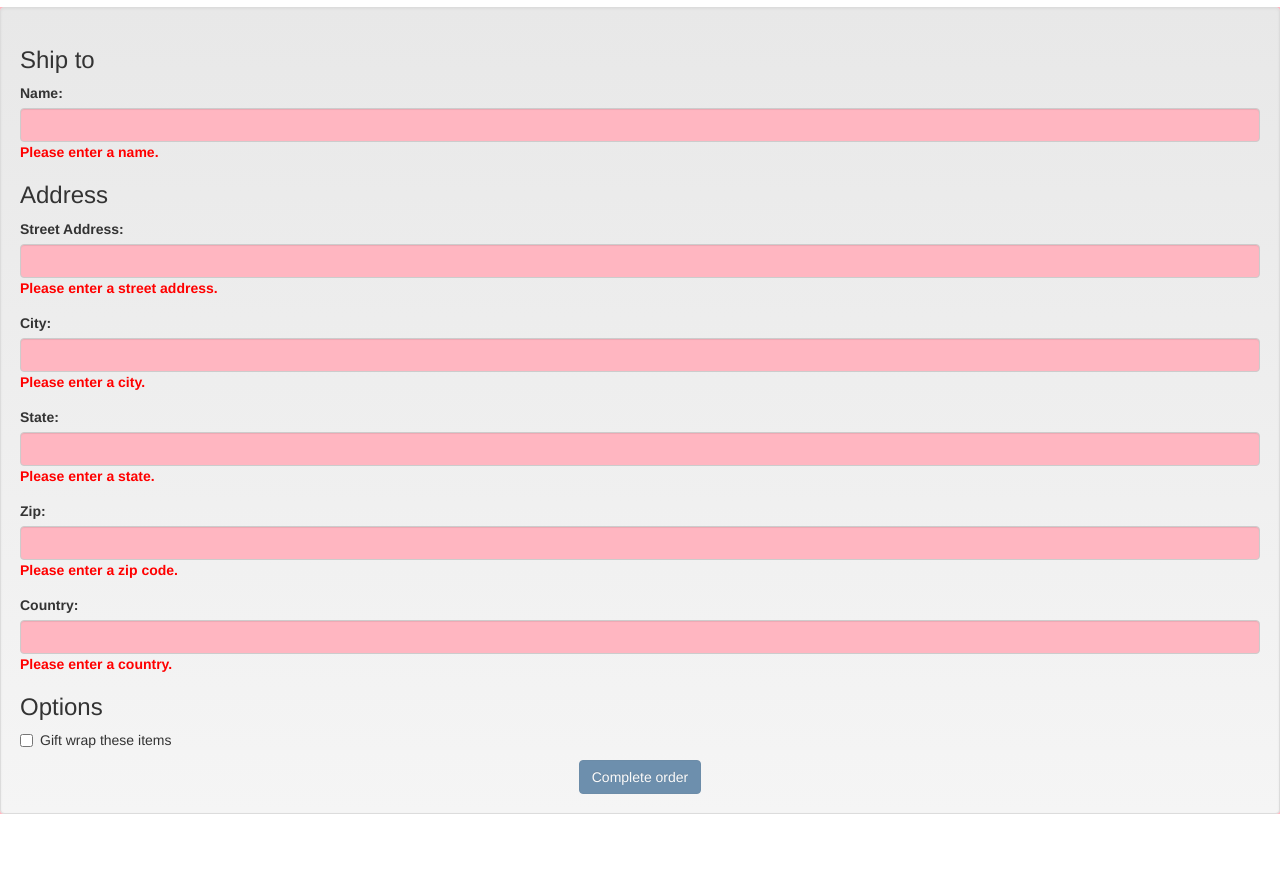
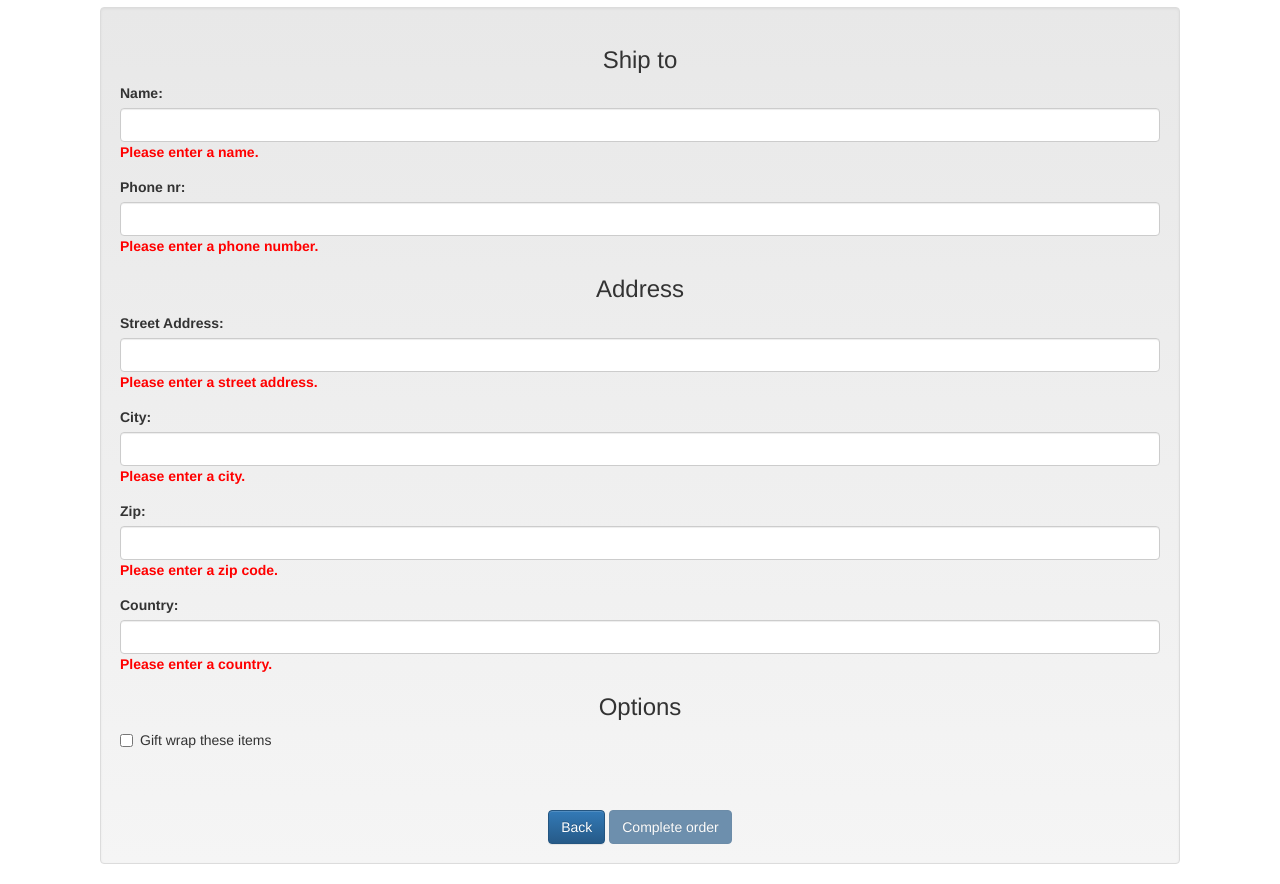
Before and after one commit to Moise97/SportsStore, a website: page angularjs/app.html at #!/placeorder in a window 1280 px wide. Shown: the part 208-1092 px from the top of the page. Before the commit the page ends 1042 px from the top, so only its background shows below. Drawn offline with nearby package versions, Linux system fonts and the light colour scheme; some packages are replaced by stand-ins of ours; no server answers; files whose address does not match are found by name.

Commit message:
Place order - improvements

```diff
--- a/angularjs/app.html
+++ b/angularjs/app.html
@@ -1,7 +1,9 @@
 <!DOCTYPE html>
-<html ng-app="sportsStore">
+<html lang="en-US" ng-app="sportsStore">
 <head>
+    <meta charset="utf-8">
     <title>EasySale</title>
+    <meta name="viewport" content="width=device-width, initial-scale=1.0">
     <script src="/node_modules/angular/angular.js" type="application/javascript"></script>
     <script src="/node_modules/angular-route/angular-route.js" type="application/javascript"></script>
     <link href="/node_modules/bootstrap/dist/css/bootstrap.css" rel="stylesheet" type="text/css">
--- a/angularjs/views/placeOrder.html
+++ b/angularjs/views/placeOrder.html
@@ -1,15 +1,11 @@
 <style>
-    .ng-invalid {
-        background-color: lightpink;
-    }
-
-    .ng-valid {
-        background-color: lightgreen;
-    }
-
     span.error {
         color: red;
         font-weight: bold;
+    }
+
+    h3, h2, p {
+        text-align: center;
     }
 </style>
 
@@ -18,7 +14,7 @@
 
 <form name="shippingForm" novalidate>
 
-    <div class="well">
+    <div class="well" style="margin-right: 10rem; margin-left: 10rem">
 
         <h3>Ship to</h3>
         <div class="form-group">
@@ -26,6 +22,14 @@
             <input name="name" class="form-control" ng-model="data.shipping.name" required>
             <span class="error" ng-show="shippingForm.name.$error.required">
                 Please enter a name.
+            </span>
+        </div>
+
+        <div class="form-group">
+            <label>Phone nr: </label>
+            <input name="phone" class="form-control" ng-model="data.shipping.phone" required>
+            <span class="error" ng-show="shippingForm.name.$error.required">
+                Please enter a phone number.
             </span>
         </div>
 
@@ -43,14 +47,6 @@
             <input name="city" class="form-control" ng-model="data.shipping.city" required>
             <span class="error" ng-show="shippingForm.city.$error.required">
                 Please enter a city.
-            </span>
-        </div>
-
-        <div class="form-group">
-            <label>State: </label>
-            <input name="state" class="form-control" ng-model="data.shipping.state" required>
-            <span class="error" ng-show="shippingForm.state.$error.required">
-                Please enter a state.
             </span>
         </div>
 
@@ -78,7 +74,8 @@
             </label>
         </div>
 
-        <div class="text-center">
+        <div class="text-center" style="padding-top: 5rem;">
+            <a ng-href="#!checkout" class="btn btn-primary">Back</a>
             <button ng-disabled="shippingForm.$invalid" class="btn btn-primary"
                     ng-click="sendOrder(data.shipping)">Complete order
             </button>
```
Also changed, not shown: angularjs/views/productList.html (+13 -10 lines).
